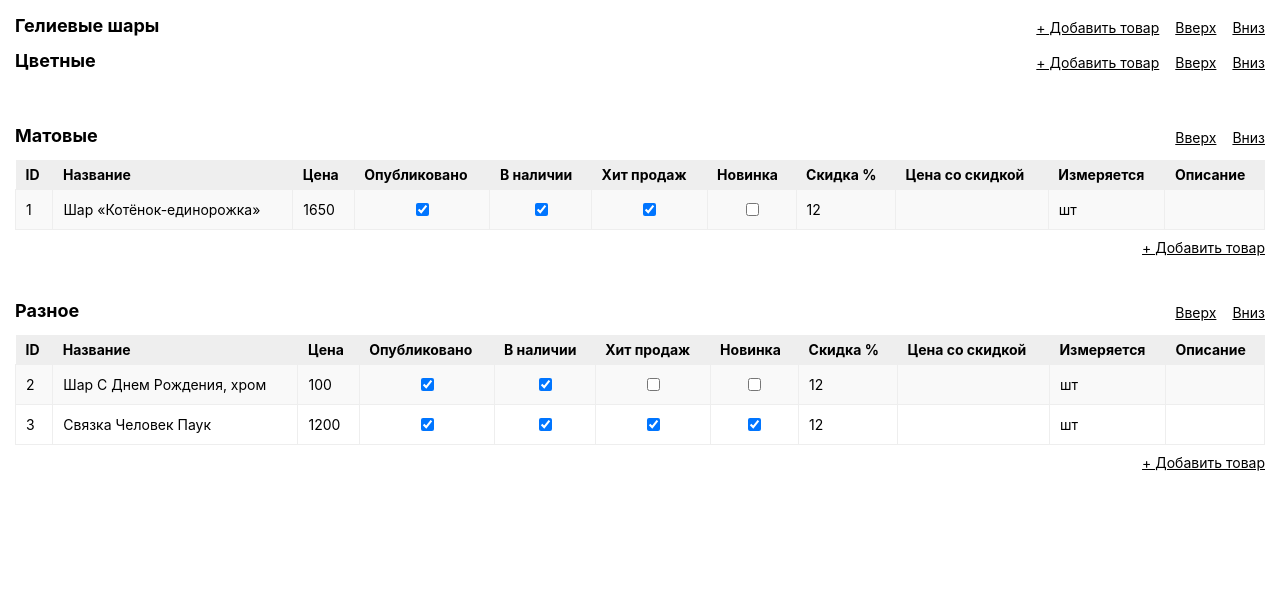
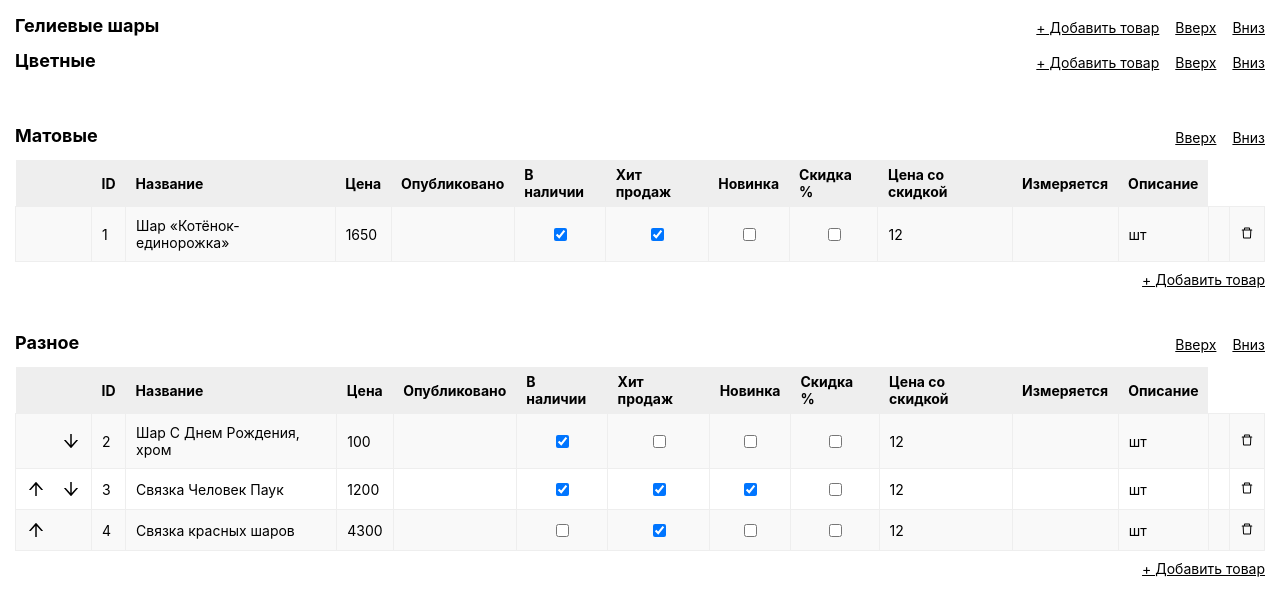
Before and after one commit to alexmasyukov/react-catalog-editor, a React (Create React App) app: page / in a window 1280 px wide. Shown: the top 616 px of the page. Built offline with nearby package versions, Linux system fonts and the light colour scheme.

Commit message:
Move and delete buttons. Render change logic

```diff
--- a/package.json
+++ b/package.json
@@ -13,6 +13,7 @@
     "node-sass": "^4.14.1",
     "react": "^16.13.1",
     "react-dom": "^16.13.1",
+    "react-icons": "^3.10.0",
     "react-redux": "^7.2.1",
     "react-router-dom": "^5.2.0",
     "react-scripts": "3.4.1",
--- a/src/App.js
+++ b/src/App.js
@@ -4,6 +4,13 @@ import { PROP_TYPES } from "constants/common"
 
 const data = {
   properties: [
+    {
+      id: 0,
+      title: '',
+      type: PROP_TYPES.LABEL,
+      default: '',
+      order: 0
+    },
     {
       id: 1,
       title: 'ID',
@@ -132,6 +139,11 @@ const data = {
       id: 3,
       cid: 4,
       values: [3, 'Связка Человек Паук', 1200, true, true, true, true]
+    },
+    {
+      id: 4,
+      cid: 4,
+      values: [4, 'Связка красных шаров', 4300, true, false, true, false]
     }
   ]
 }
--- a/src/components/Category/index.js
+++ b/src/components/Category/index.js
@@ -1,21 +1,27 @@
-import React, { useState, useContext } from "react"
+import React, { useState, useContext, useEffect } from "react"
 import cn from 'classnames'
 import Properties from "components/Properties"
 import Row from "components/Row"
+import {
+  assignWithEmptyShema,
+  getPropKeyName,
+  getRowKeyName,
+  itemMove
+} from "helpers"
+import { PropertiesContext } from "components/PropertiesContext"
 import styles from "pages/editor.module.sass"
-import { assignWithEmptyShema, getPropKeyName, getRowKeyName } from "helpers"
-import { PropertiesContext } from "components/PropertiesContext"
+
 
 const AddRowButton = ({ onClick }) => (
    <div className={styles.btn} onClick={onClick}>+ Добавить товар</div>
 )
 
 const Category = ({ title = '', id, rows: initialRows }) => {
-  const [rows, setRows] = useState(initialRows)
+  const [rows, setRows] = useState(initialRows.values)
   const properties = useContext(PropertiesContext)
 
   const handleClickAddProduct = () => {
-    const lastIndex = rows.values.length
+    const lastIndex = rows.length
     const values = properties.values.reduce((res, prop) => ({
       ...res,
       [getPropKeyName(prop.id)]: prop.default
@@ -38,28 +44,56 @@ const Category = ({ title = '', id, rows: initialRows }) => {
     setRows(newRows)
   }
 
+
+  useEffect(() => {
+    console.log('rows', rows)
+  }, [rows])
+
+  const handleRowMoveDown = (idx) => () => {
+    const update = itemMove(rows, idx, idx + 1)
+    setRows(update)
+  }
+
+  const handleRowMoveUp = (idx) => () => {
+    const update = itemMove(rows, idx, idx - 1)
+    setRows(update)
+  }
+
+  const handleRowRemove = (idx) => () => {
+
+  }
+
   return (
      <div
         key={id}
-        className={cn(styles.block, rows.values.length && styles.mb)}
+        className={cn(styles.block, rows.length && styles.mb)}
      >
        <div className={styles.category}>
          <div className={styles.title}>{title}</div>
          <div className={styles.btns}>
-           {!rows.values.length && (
+           {!rows.length && (
               <AddRowButton onClick={handleClickAddProduct}/>
            )}
            <div className={styles.btn}>Вверх</div>
            <div className={styles.btn}>Вниз</div>
          </div>
        </div>
-       {rows.values.length > 0 && (
+
+       {rows.length > 0 && (
           <>
             <table className={styles.products}>
               <tbody>
               <Properties/>
-              {Object.entries(rows.byKey).map(([key, value]) => (
-                 <Row key={key} rowKey={key} {...value}/>
+              {rows.map((row, idx) => (
+                 <Row
+                    key={idx}
+                    idx={idx}
+                    rowCount={rows.length - 1}
+                    onRowMoveDown={handleRowMoveDown}
+                    onRowMoveUp={handleRowMoveUp}
+                    onRowRemove={handleRowRemove}
+                    {...row}
+                 />
               ))}
               </tbody>
             </table>
@@ -70,4 +104,4 @@ const Category = ({ title = '', id, rows: initialRows }) => {
   )
 }
 
-export default React.memo(Category)
+export default Category
--- a/src/components/Cell/index.js
+++ b/src/components/Cell/index.js
@@ -1,4 +1,4 @@
-import React, { useReducer } from 'react'
+import React, { useEffect, useReducer } from 'react'
 import cn from 'classnames'
 import DynamicControl from "components/DynamicControl"
 import styles from './../../pages/editor.module.sass'
@@ -35,11 +35,19 @@ const reducer = (state = initialState, action) => {
 }
 
 
-const Cell = ({ property, rowKey, colKey, value: initialValue }) => {
+const Cell = ({ property, colKey, value: initialValue }) => {
   const [state, dispatch] = useReducer(reducer, {
     ...initialState,
     value: initialValue
   })
+
+  useEffect(() => {
+    dispatch({
+      type: TYPES.EDIT_COMPLETE,
+      value: initialValue
+    })
+  }, [initialValue])
+
   const { style, default: defaultValue } = property
 
   const handleCellClick = () => {
@@ -77,11 +85,10 @@ const Cell = ({ property, rowKey, colKey, value: initialValue }) => {
      >
        <DynamicControl
           colKey={colKey}
-          rowKey={rowKey}
           isEdit={state.isEdit}
           value={state.value === undefined ? defaultValue : state.value}
           property={property}
-          onToggleCheck={handleToggleCheck} //onChange
+          onToggleCheck={handleToggleCheck}
           onEnter={handleCellEnter}
        />
      </td>
--- /dev/null
+++ b/src/components/CellDeleteButton/index.js
@@ -0,0 +1,10 @@
+import React from 'react'
+import { AiOutlineDelete } from "react-icons/ai"
+
+const CellDeleteButton = ({ onRowRemove }) => {
+  return (
+     <AiOutlineDelete onClick={onRowRemove}/>
+  )
+}
+
+export default CellDeleteButton
--- /dev/null
+++ b/src/components/CellMoveButtons/index.js
@@ -0,0 +1,27 @@
+import React from 'react'
+import { AiOutlineArrowUp, AiOutlineArrowDown, AiOutlineDelete } from "react-icons/ai"
+import styles from 'pages/editor.module.sass'
+
+const CellMoveButtons = ({
+                           upVisible = true,
+                           downVisible = true,
+                           onRowMoveUp,
+                           onRowMoveDown
+                         }) => {
+  return (
+     <div className={styles.cellButtons}>
+       {upVisible ? (
+          <AiOutlineArrowUp onClick={onRowMoveUp}/>
+       ) : (
+          <AiOutlineArrowUp className={styles.empty}/>
+       )}
+       {downVisible ? (
+          <AiOutlineArrowDown onClick={onRowMoveDown}/>
+       ) : (
+          <AiOutlineArrowDown className={styles.empty}/>
+       )}
+     </div>
+  )
+}
+
+export default CellMoveButtons
--- a/src/components/DynamicControl/index.js
+++ b/src/components/DynamicControl/index.js
@@ -1,12 +1,9 @@
-import React, { useContext } from 'react'
+import React from 'react'
 import { INPUT_TYPES, PROP_TYPES } from "constants/common"
-import { EditContext } from "components/EditContext"
 import Edit from "components/Edit"
 
 
-const DynamicControl = ({ rowKey, colKey, isEdit = false, value, property, onToggleCheck, onEnter }) => {
-  const editContext = useContext(EditContext)
-
+const DynamicControl = ({ colKey, isEdit = false, value, property, onToggleCheck, onEnter }) => {
   switch (property.type) {
     case PROP_TYPES.CHECK:
       return (
--- a/src/components/Row/index.js
+++ b/src/components/Row/index.js
@@ -1,24 +1,45 @@
-import React, { useContext } from 'react'
+import React, { useContext, useState } from 'react'
 import { PropertiesContext } from "components/PropertiesContext"
 import Cell from "components/Cell"
+import CellMoveButtons from "components/CellMoveButtons"
+import CellDeleteButton from "components/CellDeleteButton"
 
-const Row = ({ rowKey, values }) => {
+const Row = ({
+               idx,
+               rowCount,
+               values,
+               onRowMoveDown,
+               onRowMoveUp,
+               onRowRemove
+             }) => {
   const properties = useContext(PropertiesContext)
 
   return (
      <tr>
-       {Object.entries(values).map(([colKey, value]) => {
+       <td>
+         <CellMoveButtons
+            upVisible={idx > 0}
+            downVisible={idx < rowCount}
+            onRowMoveDown={onRowMoveDown(idx)}
+            onRowMoveUp={onRowMoveUp(idx)}
+         />
+       </td>
+       {Object.keys(values).map((colKey, idx) => {
          const property = properties.byKey[colKey]
+         const value = values[colKey]
+
          return (
             <Cell
-               key={rowKey + colKey}
+               key={idx + colKey}
+               property={property}
+               colKey={colKey}
                value={value}
-               property={property}
-               rowKey={rowKey}
-               colKey={colKey}
             />
          )
        })}
+       <td>
+         <CellDeleteButton onRowRemove={onRowRemove}/>
+       </td>
      </tr>
   )
 }
--- a/src/helpers/index.js
+++ b/src/helpers/index.js
@@ -11,3 +11,24 @@ export const assignWithEmptyShema = (byKey) => ({
     return Object.keys(this.byKey)
   }
 })
+
+export const itemMove = (array, from, to) => {
+  const update = [...array]
+  update[to] = array[from]
+  update[from] = array[to]
+  return update
+
+  // const prevOrNext = array[to]
+  //
+  // const part_one = array.slice(0, from - 1)
+  // const part_two = array.slice(from + 1)
+
+  // console.log('prevOrNext', prevOrNext)
+  // console.log('current', current)
+  // console.log('part_one', part_one)
+  // console.log('part_two', part_two)
+  // const res = [...part_one, current, prevOrNext, ...part_two]
+  // console.log(res)
+
+  // return res
+}
--- a/src/pages/editor.module.sass
+++ b/src/pages/editor.module.sass
@@ -75,3 +75,19 @@
   -moz-box-sizing: border-box !important
   -webkit-box-sizing: border-box !important
   font-size: 14px
+
+.cellButtons
+  display: flex
+  svg
+    transition: all .05s linear .05s
+    width: 20px
+    height: 20px
+    margin-right: 15px
+    &:last-of-type
+      margin-right: 0 !important
+    &:hover
+      color: red
+      cursor: pointer
+
+.empty
+  opacity: 0 !important
```
Also changed, not shown: 1 other file (tests, documents, lock files or other folders).
